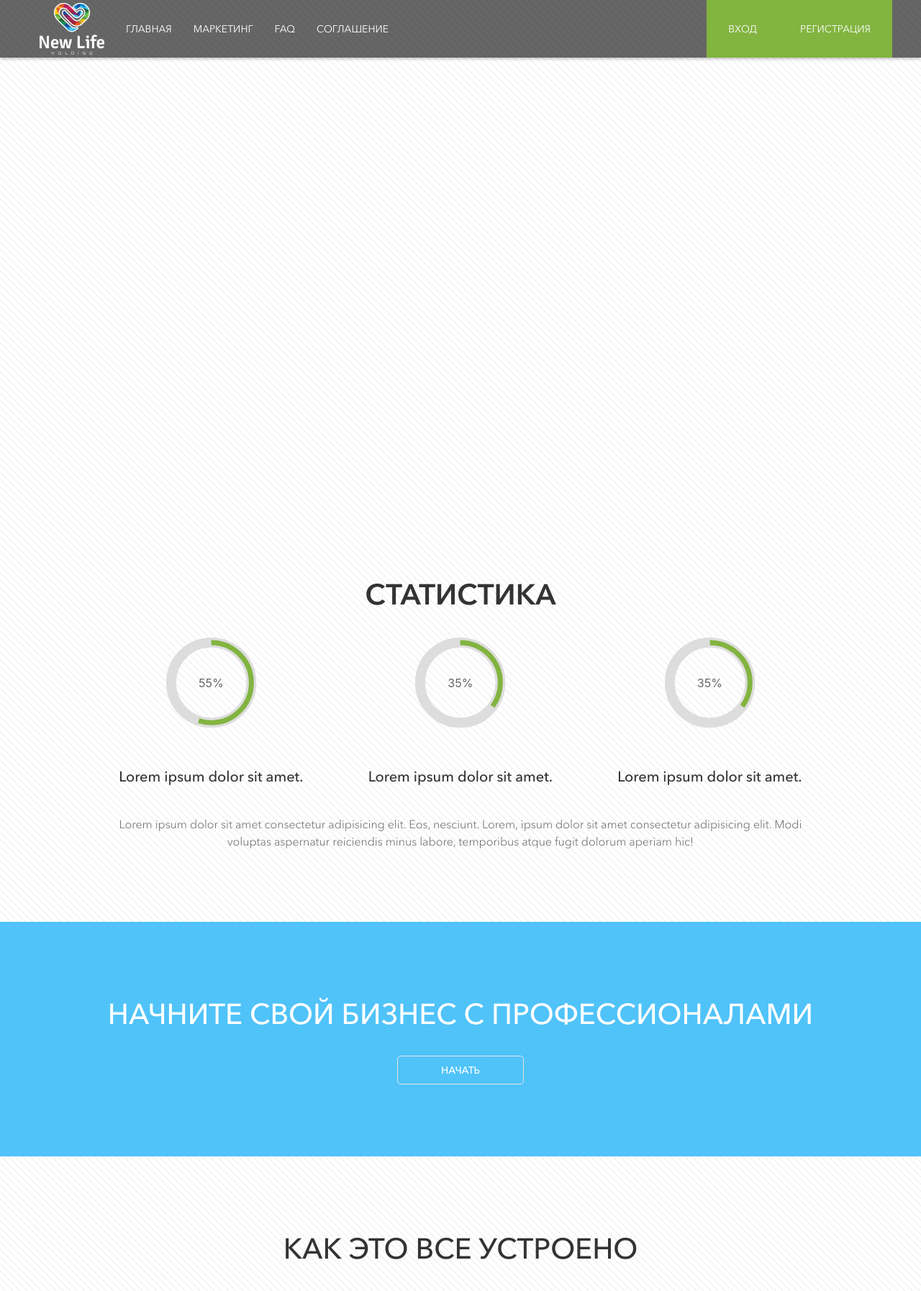
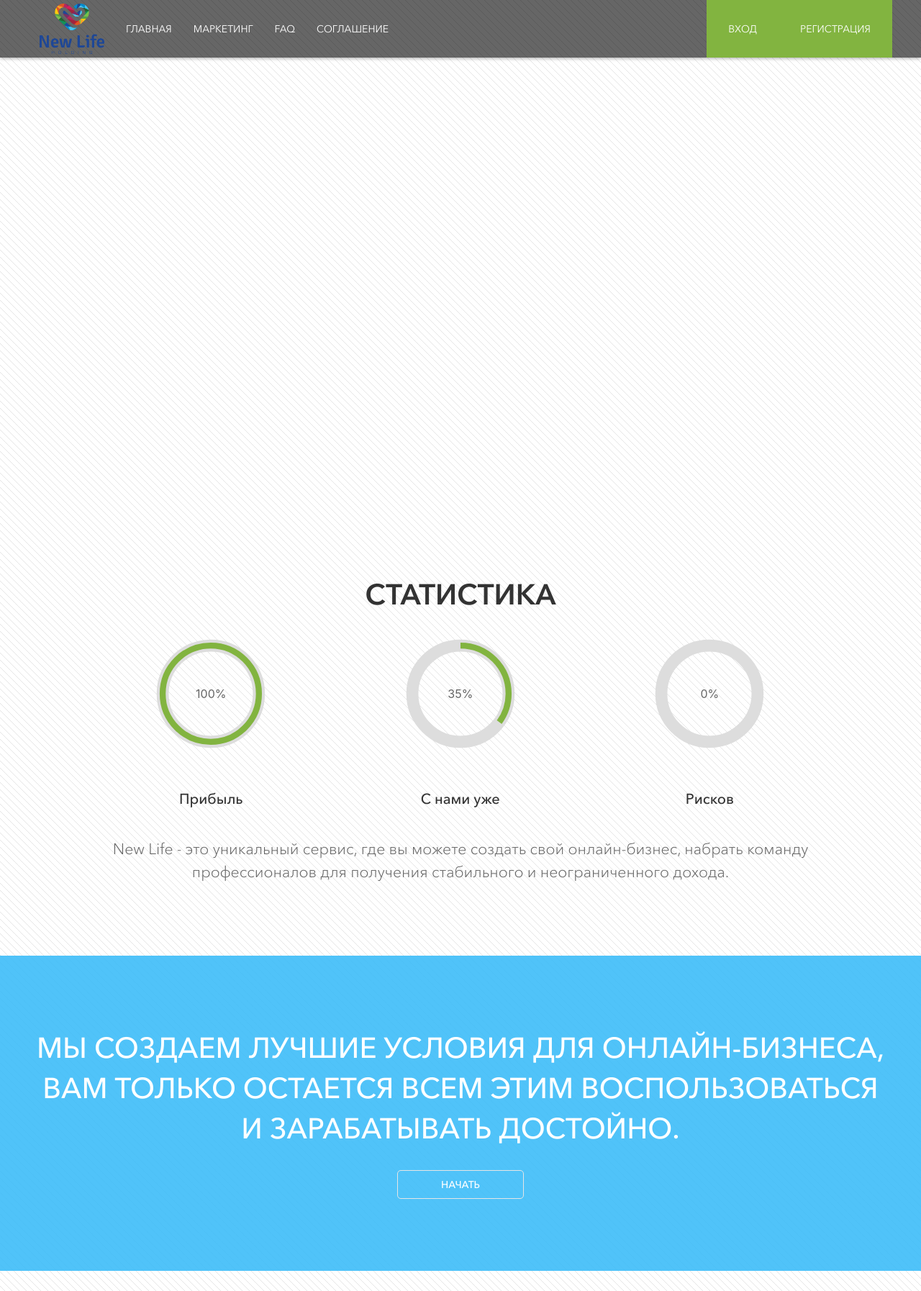
Before and after one commit to katalyzator/marketing, a Django app: page / in a window 1280 px wide. Shown: the top 1794 px of the page at 72% size. Run offline with Django 3.2, Linux system fonts and the light colour scheme; data that the repository does not hold is empty; parts of the project's set-up code (start-up, migrations or seed data) failed here and were passed over; some libraries are stand-ins or nearby versions; grey boxes are pictures that could not be loaded.

Commit message:
add new styles

```diff
--- a/templates/base.html
+++ b/templates/base.html
@@ -25,12 +25,12 @@
     <link rel="stylesheet" href="{% static 'css/libs.min.css' %}">
     <link rel="stylesheet" href="{% static 'css/style.min.css' %}">
     <link rel="shortcut icon" href="img/favicons/64x64.png" type="image/png">
-    <link rel="icon" href="img/favicons/152x152.png" type="image/png" sizes="152x152">
-    <link rel="icon" href="img/favicons/256x256.png" type="image/png" sizes="256x256">
-    <link rel="icon" href="img/favicons/512x512.png" type="image/png" sizes="512x512">
-    <link rel="apple-touch-icon" href="img/favicons/152x152.png" sizes="152x152">
-    <link rel="apple-touch-icon" href="img/favicons/256x256.png" sizes="256x256">
-    <link rel="apple-touch-icon" href="img/favicons/512x512.png" sizes="512x512">
+    <link rel="icon" href="{% static 'img/logo_new.png' %}" type="image/png" sizes="152x152">
+    <link rel="icon" href="{% static 'img/logo_new.png' %}" type="image/png" sizes="256x256">
+    <link rel="icon" href="{% static 'img/logo_new.png' %}" type="image/png" sizes="512x512">
+    <link rel="apple-touch-icon" href="{% static 'img/logo_new.png' %}" sizes="152x152">
+    <link rel="apple-touch-icon" href="{% static 'img/logo_new.png' %}" sizes="256x256">
+    <link rel="apple-touch-icon" href="{% static 'img/logo_new.png' %}" sizes="512x512">
     <link rel="manifest" href="manifest.json">
 </head>
 <body class="uk-animation-fade">
@@ -40,7 +40,7 @@
             <div class="uk-navbar-left">
                 <ul class="uk-navbar-nav">
                     <li><a href="{% url 'main' %}">
-                    <img src="{% static 'img/logo_new_1.png' %}" width="90" height="90">
+                    <img src="{% static 'img/logo_new.png' %}" width="90" height="90">
                     </a></li>
                 </ul>
                 <ul class="uk-navbar-nav">
--- a/templates/index.html
+++ b/templates/index.html
@@ -26,50 +26,58 @@
             <div class="uk-grid uk-child-width-1-3@m" uk-grid="">
                 <div>
                     <div class="item">
-                        <div class="ldBar label-center" style="width:50%;height:50%;margin:auto;" data-value="55"
+                        <div class="ldBar label-center" style="width:60%;height:60%;margin:auto;" data-value="100"
                              data-preset="circle" data-stroke="#82b440" data-stroke-trail-width="10"
                              data-stroke-width="5"></div>
-                        <h4 class="uk-text-center">Lorem ipsum dolor sit amet.</h4>
+                        <h4 class="uk-text-center">Прибыль</h4>
                     </div>
                 </div>
                 <div>
                     <div class="item">
-                        <div class="ldBar label-center" style="width:50%;height:50%;margin:auto;" data-value="35"
+                        <div class="ldBar label-center" style="width:60%;height:60%;margin:auto;" data-value="35"
                              data-preset="circle" data-stroke="#82b440" data-stroke-trail-width="10"
                              data-stroke-width="5"></div>
-                        <h4 class="uk-text-center">Lorem ipsum dolor sit amet.</h4>
+                        <h4 class="uk-text-center">С нами уже</h4>
                     </div>
                 </div>
                 <div>
                     <div class="item">
-                        <div class="ldBar label-center" style="width:50%;height:50%;margin:auto;" data-value="35"
+                        <div class="ldBar label-center" style="width:60%;height:60%;margin:auto;" data-value="0"
                              data-preset="circle" data-stroke="#82b440" data-stroke-trail-width="10"
                              data-stroke-width="5"></div>
-                        <h4 class="uk-text-center">Lorem ipsum dolor sit amet.</h4>
+                        <h4 class="uk-text-center">Рисков</h4>
                     </div>
                 </div>
             </div>
-            <p class="uk-text-center">Lorem ipsum dolor sit amet consectetur adipisicing elit. Eos, nesciunt. Lorem,
-                ipsum
-                dolor sit amet consectetur adipisicing elit. Modi voluptas aspernatur reiciendis minus labore,
-                temporibus
-                atque fugit dolorum aperiam hic!</p>
+            <p class="uk-text-center" style="font-size: 16pt;">New Life - это уникальный сервис, где вы можете создать
+                свой онлайн-бизнес,
+                набрать команду профессионалов для получения стабильного и неограниченного дохода.</p>
         </div>
     </section>
     <section class="text-block" style="background-color: rgba(62, 189, 249, 0.9); ;">
         <div class="uk-container">
-            <h4>Начните свой бизнес с профессионалами</h4><a class="uk-button uk-button-default" href="">Начать</a>
+            <h4>Мы создаем лучшие условия для онлайн-бизнеса,
+                Вам только остается всем этим воспользоваться и зарабатывать достойно.</h4><a
+                class="uk-button uk-button-default" href="" uk-toggle="target: #registration">Начать</a>
         </div>
     </section>
     <section class="work-block">
         <div class="uk-container">
             <h4>Как это все устроено</h4>
-            <iframe width="560" height="315" src="https://www.youtube.com/embed/dX3k_QDnzHE" frameborder="0"
+            <iframe width="560" height="315" src="https://www.youtube.com/embed/vPMQdVdR0gw" frameborder="0"
                     allow="autoplay; encrypted-media" allowfullscreen></iframe>
-            <p>Lorem ipsum dolor sit amet consectetur adipisicing elit. Similique exercitationem at facilis vel debitis
-                vero
-                quis quasi laudantium fuga consectetur. Sed laborum nesciunt dolorem eius error laboriosam commodi amet
-                deserunt aut sunt nemo nihil reprehenderit qui non, accusantium odit? Suscipit.</p>
+            <p style="font-size: 16pt;">Дополнительный заработок, возможность быстро заработать, надежный и стабильный
+                источник дохода?!
+                Все это есть в New Life!
+                <br>
+                - Если у вас есть основная работа и нужны дополнительные деньги, присоединяйтесь к нам и зарабатывайте
+                их, уделяя время проекту всего 2-3 часа в день, без отрыва от вашей основной работы.
+                <br>
+                - Вы можете зарабатывать деньги в нашем проекте за очень короткие сроки. У нас есть для вас бонусы,
+                которые и будут способствовать быстрому заработку.
+                <br>
+                - Каждый хочет надежный и стабильный доход. New life предоставляет эту возможность и вам. Здесь
+                легко развивать свою активную команду, которая и будет приносит вам стабильный доход.</p>
         </div>
     </section>
     <section class="text-block" style="background-color: #f3c753; ;">
@@ -157,7 +165,8 @@
     </section>
     <section class="text-block" style="background-color: #25cfab; ;">
         <div class="uk-container">
-            <h4>Начните свой бизнес с профессионалами</h4><a class="uk-button uk-button-default" href="">Начать</a>
+            <h4>ВЫ ГОТОВЫ УДВОИТЬ СВОЮ ПРОДУКТИВНОСТЬ
+                УЖЕ НА ЭТОЙ НЕДЕЛЕ?</h4><a class="uk-button uk-button-default" href="" uk-toggle="target: #registration">Начать</a>
         </div>
     </section>
 {% endblock %}
```
